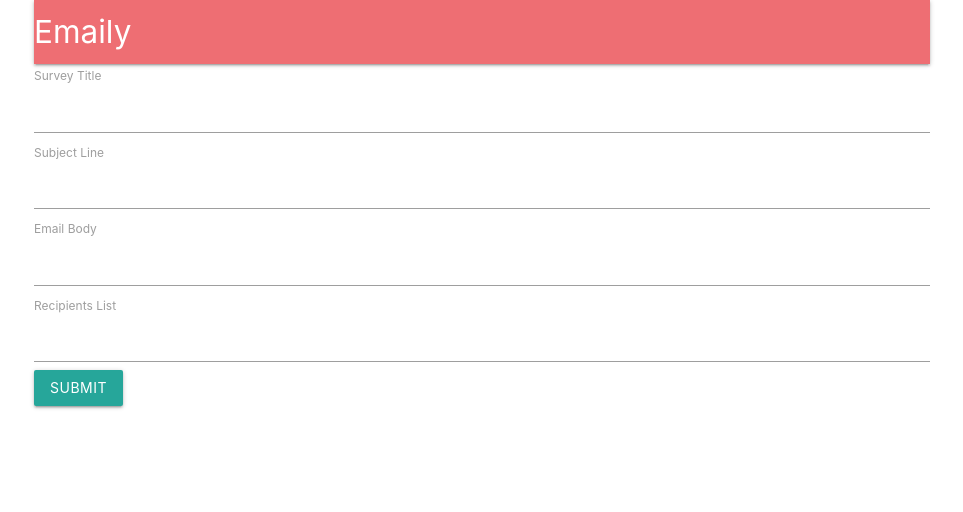
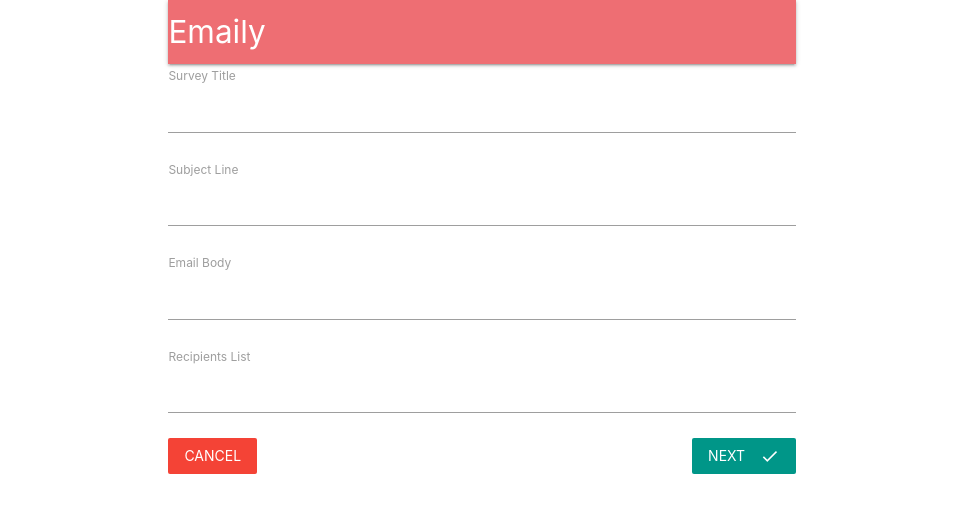
Before and after one commit to matheusluisluz/emaily-client-app, a React (Create React App) app: page /surveys/new in a window 1280 px wide. Shown: the top 512 px of the page, without its empty margins (158-1121 px from the left). Built offline with nearby package versions, Linux system fonts and the light colour scheme; no server answers.

Commit message:
Validation errors

```diff
--- a/src/components/App.js
+++ b/src/components/App.js
@@ -17,7 +17,7 @@ class App extends Component {
     return (
       <div className="container">
         <BrowserRouter>
-          <div>
+          <div className="container">
             <Header />
             <Route exact path="/" component={Landing} />
             <Route exact path="/surveys" component={Dashboard} />
--- a/src/components/surveys/SurveyField.js
+++ b/src/components/surveys/SurveyField.js
@@ -7,7 +7,10 @@ class SurveyField extends Component {
     return (
       <div>
         <label>{this.props.label}</label>
-        <input {...this.props.input} />
+        <input {...this.props.input} style={{ marginBottom: '5px' }}/>
+        <div className="red-text" style={{ marginBottom: '20px' }}>
+          {this.props.meta.touched && this.props.meta.error}
+        </div>
       </div>
     );
   }
--- a/src/components/surveys/SurveyForm.js
+++ b/src/components/surveys/SurveyForm.js
@@ -2,6 +2,7 @@
 import _ from 'lodash';
 import React, { Component } from 'react';
 import { reduxForm, Field } from 'redux-form';
+import { Link } from 'react-router-dom';
 import SurveyField from './SurveyField';
 
 const FIELDS = [
@@ -24,11 +25,32 @@ class SurveyForm extends Component {
       <div>
         <form onSubmit={this.props.handleSubmit(values => console.log(values))}>
           {this.renderFields()}
-          <button className="btn" type="submit">Submit</button>
+          <Link to="/surveys" className="red btn-flat white-text">
+            Cancel
+          </Link>
+          <button className="teal btn-flat right white-text" type="submit">
+            Next
+            <i className="material-icons right">done</i>
+          </button>
         </form>
       </div>
     );
   }
 }
 
-export default reduxForm({ form: 'surveyForm' })(SurveyForm);
+function validate(values) {
+  const errors = {};
+
+  _.each(FIELDS, ({ name }) => {
+    if(!values[name]){
+      errors[name] = 'You must provide a value';
+    }
+  });
+
+  return errors;
+}
+
+export default reduxForm({
+  validate,
+  form: 'surveyForm'
+})(SurveyForm);
```
